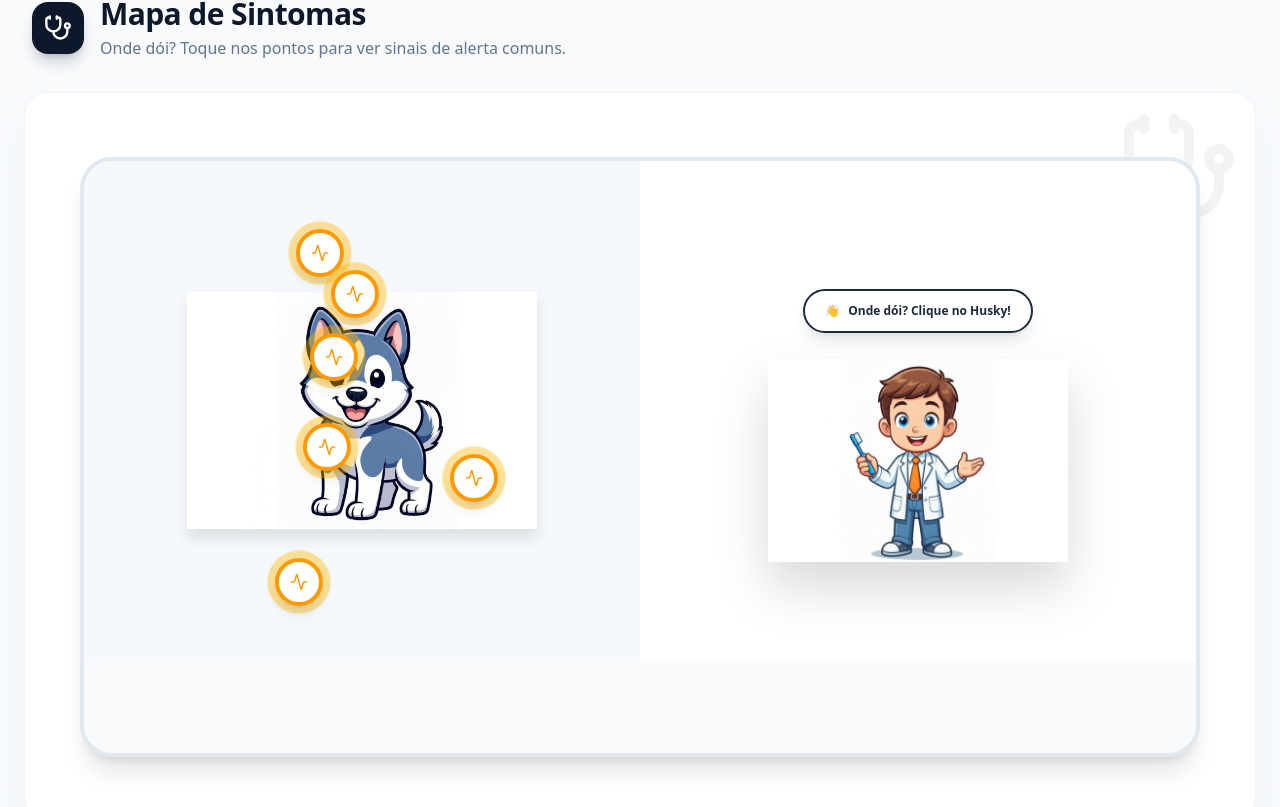
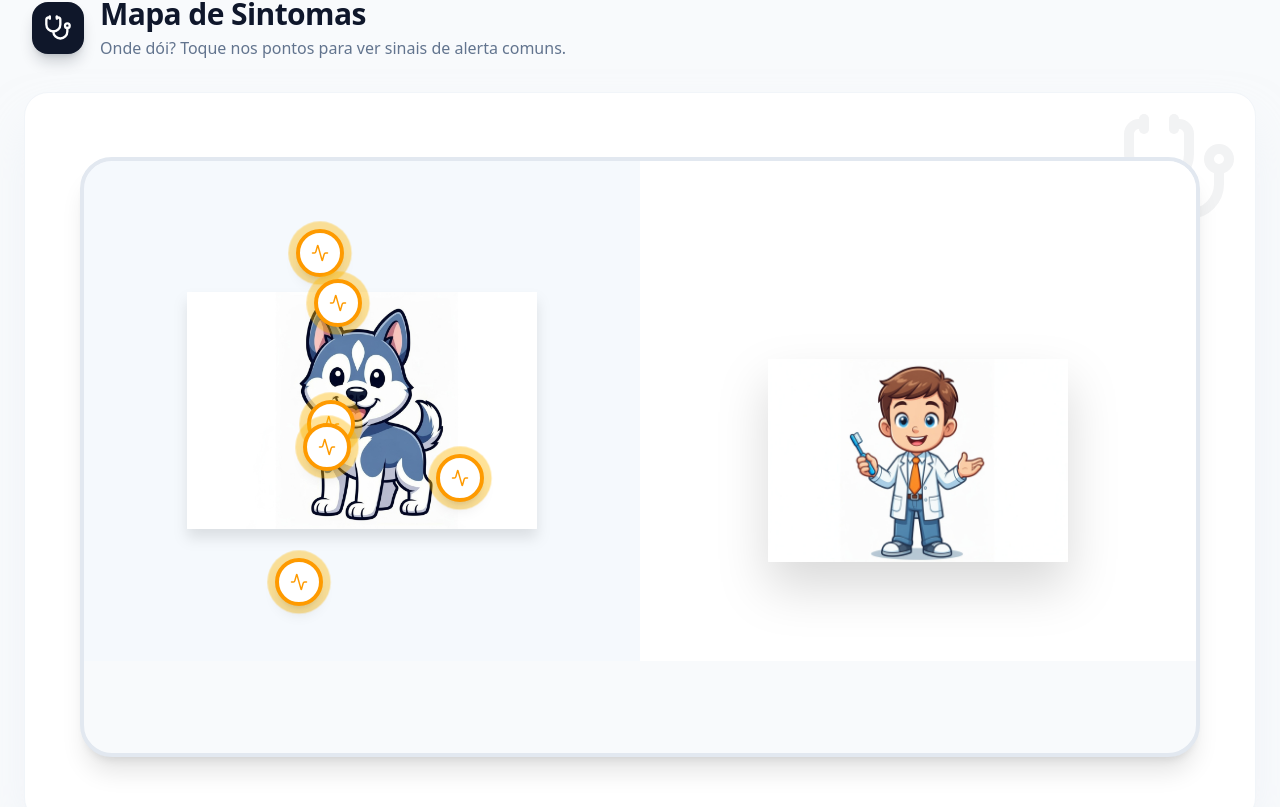
Before and after one commit to moaaskt/guiadocachorro, a Next.js app: page /saude in a window 1280 px wide. Shown: the part 1529-2336 px from the top of the page. Built offline with nearby package versions, Linux system fonts and the light colour scheme.

Commit message:
feat: Add interactive `SymptomChecker` component allowing users to click on dog body parts to view associated symptoms.

```diff
--- a/components/tools/SymptomChecker.tsx
+++ b/components/tools/SymptomChecker.tsx
@@ -5,17 +5,22 @@ import { motion, AnimatePresence } from "framer-motion";
 import { X, Activity } from "lucide-react";
 import { cn } from "@/lib/utils";
 
-// === MESTRE: AQUI ESTÃO AS COORDENADAS AJUSTADAS ===
-// Se precisar mover um ponto:
-// x = Esquerda/Direita (0 é esquerda, 100 é direita)
-// y = Cima/Baixo (0 é topo, 100 é baixo)
+// === COORDENADAS RECALIBRADAS (AJUSTE FINO MESTRE) ===
+// x = Horizontal (0 esq -> 100 dir)
+// y = Vertical (0 topo -> 100 baixo)
 const BODY_PARTS = [
+  // Orelhas (Ok)
   { id: "ears", label: "Orelhas", x: 38, y: 15, symptoms: ["Coceira", "Cheiro forte", "Vermelhidão"] },
-  { id: "eyes", label: "Olhos", x: 48, y: 24, symptoms: ["Lacrimejamento", "Olhos vermelhos", "Secreção"] },
-  { id: "mouth", label: "Boca", x: 42, y: 38, symptoms: ["Mau hálito", "Gengiva sangrando", "Salivação"] },
+  // Olhos (Ok)
+  { id: "eyes", label: "Olhos", x: 43, y: 26, symptoms: ["Lacrimejamento", "Olhos vermelhos", "Secreção"] },
+  // Boca (CORRIGIDO: Descido para a região do focinho)
+  { id: "mouth", label: "Boca", x: 41, y: 53, symptoms: ["Mau hálito", "Gengiva sangrando", "Salivação"] },
+  // Peito (Ok)
   { id: "chest", label: "Peito", x: 40, y: 58, symptoms: ["Tosse seca", "Cansaço fácil", "Respiração ruidosa"] },
+  // Patas (Ok)
   { id: "paws", label: "Patas", x: 32, y: 88, symptoms: ["Mancar", "Lamber patas", "Unhas grandes"] },
-  { id: "tail", label: "Cauda", x: 82, y: 65, symptoms: ["Perseguir cauda", "Cauda baixa", "Mordiscar base"] },
+  // Cauda (CORRIGIDO: Trazido para mais perto do corpo e para cima na curva)
+  { id: "tail", label: "Cauda", x: 78, y: 65, symptoms: ["Perseguir cauda", "Cauda baixa", "Mordiscar base"] },
 ];
 
 export default function SymptomChecker() {
@@ -34,27 +39,19 @@ export default function SymptomChecker() {
 
   return (
     <section className="w-full max-w-6xl mx-auto py-8 px-4">
-      {/* Container Principal */}
       <div
         ref={containerRef}
         className="relative w-full bg-slate-50 rounded-[2rem] border-4 border-slate-200 shadow-xl overflow-hidden min-h-[600px] flex flex-col md:flex-row"
       >
         {/* === ÁREA DO HUSKY (ESQUERDA) === */}
         <div className="relative z-10 w-full md:w-1/2 h-[500px] flex items-center justify-center bg-blue-50/30">
-            {/* Wrapper Relativo para posicionar bolinhas */}
             <div className="relative w-[350px] h-[450px]">
-                {/* IMG NATIVA (Segura e sem erros) */}
                 <img
                     src="/husky-cartoon.png"
                     alt="Paciente Husky"
                     className="w-full h-full object-contain drop-shadow-xl"
                     style={{ display: 'block' }}
                 />
-
-                {/* Texto de Fallback discreto */}
-                <p className="absolute top-1/2 left-1/2 -translate-x-1/2 text-[10px] text-slate-400 -z-10 text-center opacity-50">
-                  Carregando Paciente...
-                </p>
 
                 {/* HOTSPOTS (BOTOES) */}
                 {BODY_PARTS.map((part) => (
@@ -64,10 +61,7 @@ export default function SymptomChecker() {
                         style={{ left: `${part.x}%`, top: `${part.y}%` }}
                         className="absolute -translate-x-1/2 -translate-y-1/2 w-10 h-10 md:w-12 md:h-12 cursor-pointer z-30 group focus:outline-none"
                     >
-                        {/* Efeito de Onda (Ping) */}
                         <span className="absolute inset-0 rounded-full bg-amber-400 opacity-60 animate-ping group-hover:opacity-100" />
-
-                        {/* O Botão Visível */}
                         <span className={cn(
                             "relative flex items-center justify-center w-full h-full rounded-full border-4 shadow-lg transition-all duration-300",
                             selectedPart?.id === part.id
@@ -87,9 +81,11 @@ export default function SymptomChecker() {
             {/* Container Relativo do Vet */}
             <div className="relative w-[300px] h-[400px]">
 
-                {/* BALÃO - POSICIONAMENTO AJUSTADO */}
-                {/* Agora ele fica flutuando acima da cabeça, mas sem sair da tela */}
-                <div className="absolute bottom-[82%] left-1/2 -translate-x-1/2 w-[280px] z-50 mb-0">
+                {/* BALÃO - CORREÇÃO CRÍTICA DE POSICIONAMENTO
+                    Mudado para bottom-[130%]. Isso empurra o balão MUITO para cima,
+                    garantindo que ele não encoste na cabeça do veterinário.
+                */}
+                <div className="absolute bottom-[130%] left-1/2 -translate-x-1/2 w-[280px] z-50">
                     <AnimatePresence mode="wait">
                         {selectedPart ? (
                             <motion.div
@@ -99,10 +95,9 @@ export default function SymptomChecker() {
                                 exit={{ opacity: 0, scale: 0.8, y: 10 }}
                                 className="bg-white rounded-3xl p-5 shadow-[0px_10px_25px_-5px_rgba(0,0,0,0.2)] border-2 border-slate-900 relative"
                             >
-                                {/* Triângulo do Balão (Apontando para baixo/Vet) */}
+                                {/* Triângulo do Balão (Apontando para baixo) */}
                                 <div className="absolute -bottom-3 left-1/2 -translate-x-1/2 w-6 h-6 bg-white border-b-2 border-r-2 border-slate-900 transform rotate-45"></div>
 
-                                {/* Cabeçalho do Balão */}
                                 <div className="flex justify-between items-center border-b border-slate-100 pb-2 mb-2">
                                     <h3 className="text-lg font-black text-slate-800 uppercase">
                                         {selectedPart.label}
@@ -115,7 +110,6 @@ export default function SymptomChecker() {
                                     </button>
                                 </div>
 
-                                {/* Lista de Sintomas */}
                                 <ul className="space-y-1.5 mb-3">
                                     {selectedPart.symptoms.map((s, i) => (
                                         <li key={i} className="flex items-start gap-2 text-sm text-slate-700 font-bold">
```
